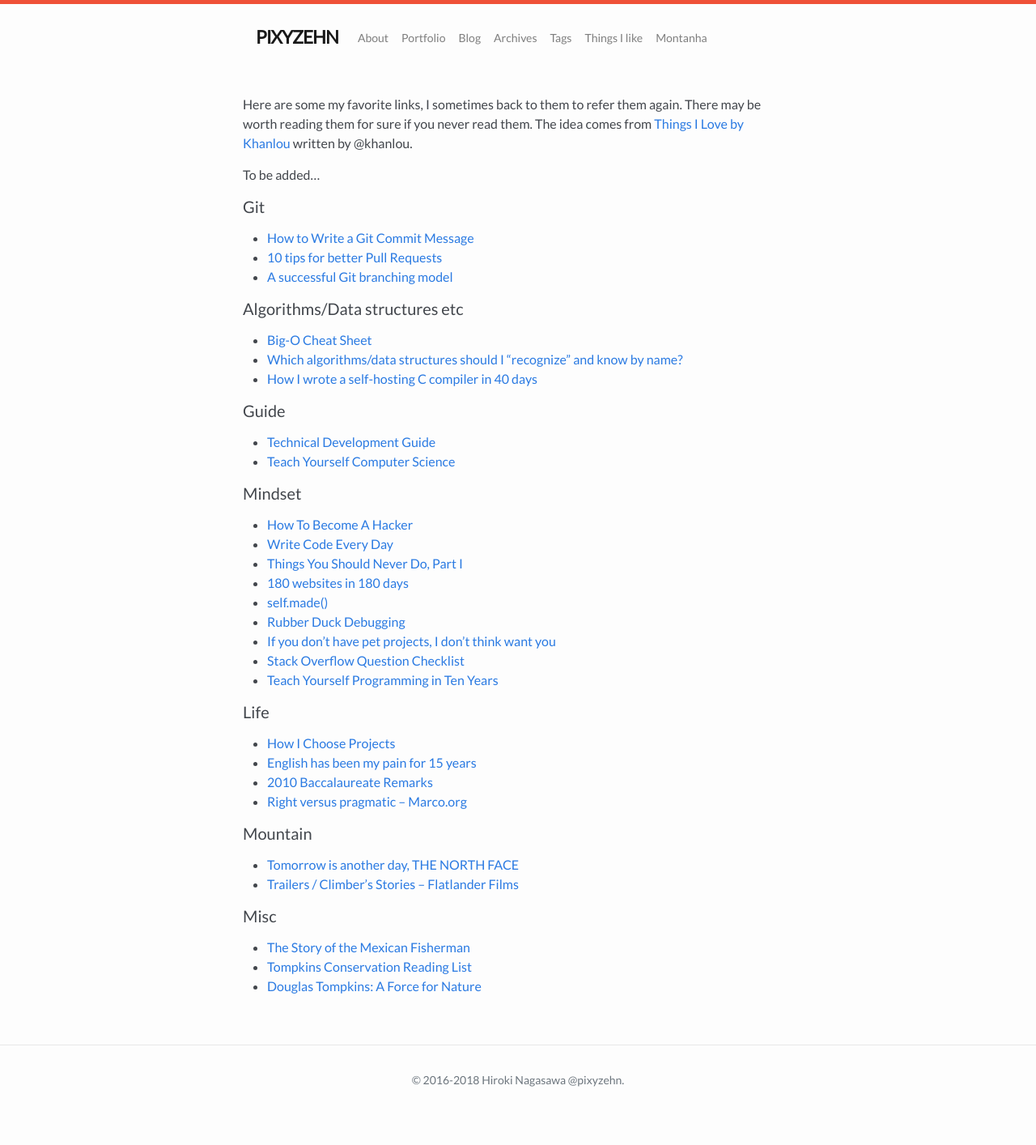
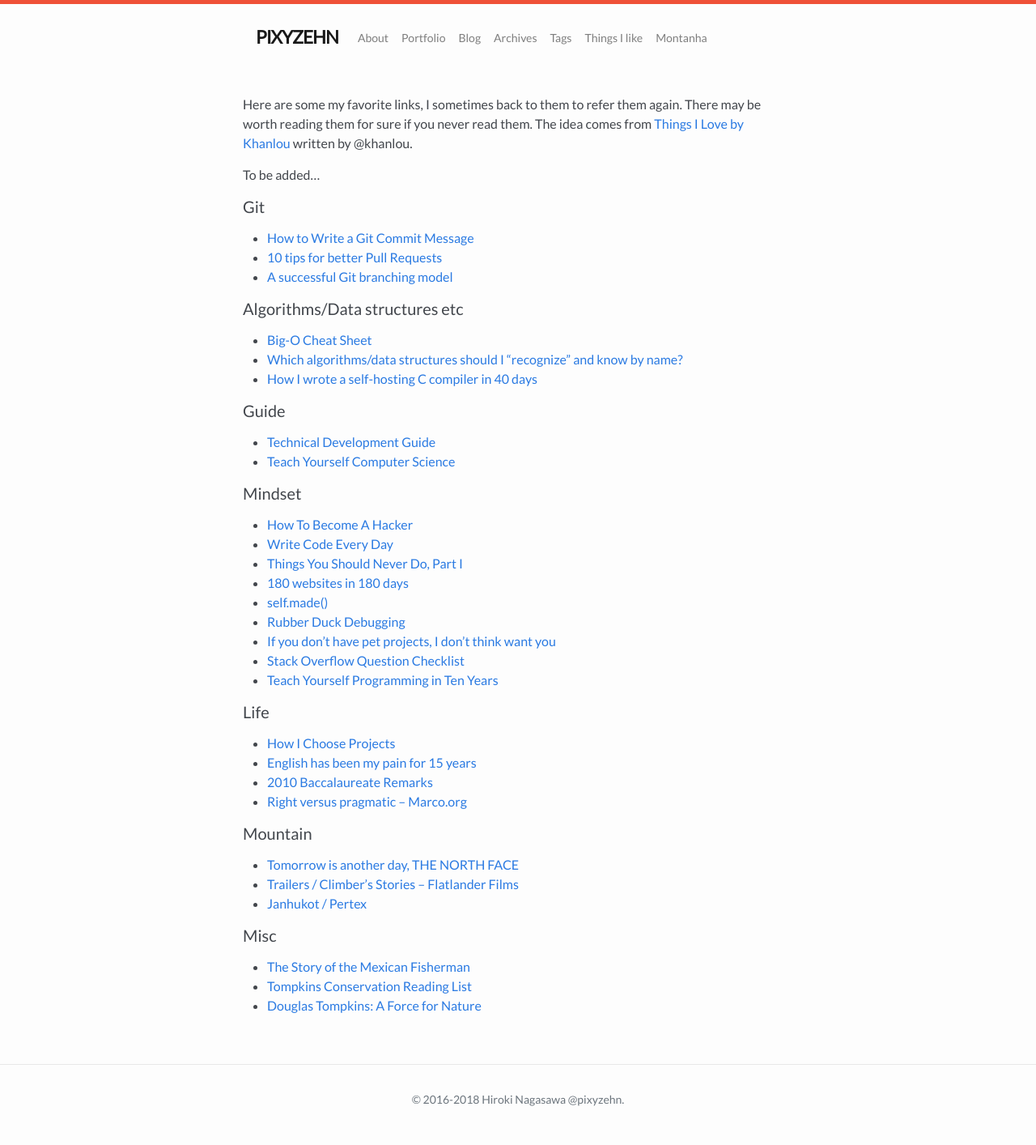
Before and after one commit to pixyzehn/pixyzehn.com, a Jekyll site: the page built from pages/links.md, in a window 1280 px wide. Shown: the whole page at 81% size. Built offline with Jekyll 4.4.1, drawn with Linux system fonts in a browser that asks for light colours; nearby versions of some CDN libraries; library files that are not in the unit come from our copies; before the commit the page ends 1390 px from its top, so only the background shows below that.

Commit message:
Update links

```diff
--- a/pages/links.md
+++ b/pages/links.md
@@ -43,6 +43,7 @@ To be added...
 #### Mountain
 - [Tomorrow is another day, THE NORTH FACE](https://www.goldwin.co.jp/tnf/special/tomorrow_is_another_day/)
 - [Trailers / Climber’s Stories – Flatlander Films](https://flatlanderfilms.com/category/trailers-climbers-stories/)
+- [Janhukot / Pertex](https://www.pertex.com/janhukot/)
 
 #### Misc
 - [The Story of the Mexican Fisherman](https://bemorewithless.com/the-story-of-the-mexican-fisherman/)
```
